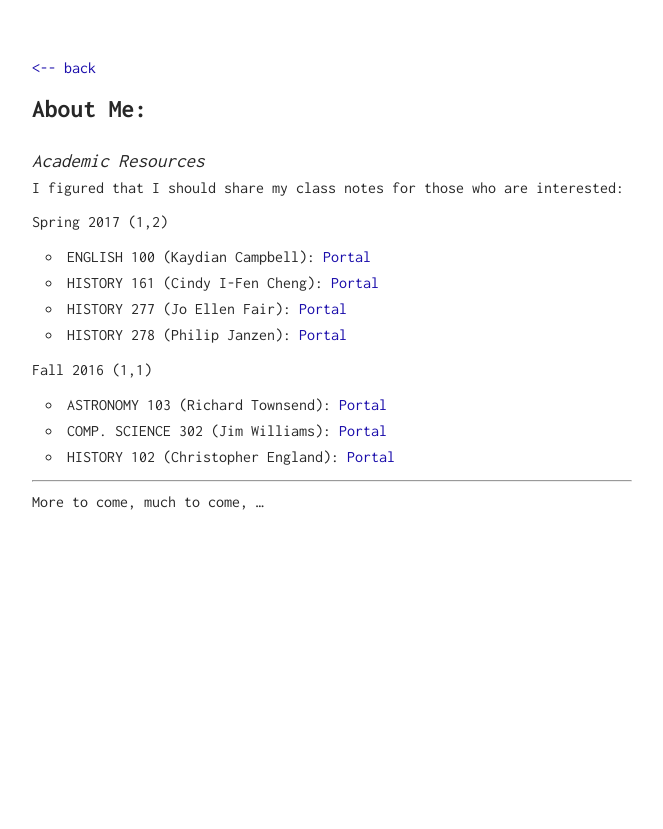
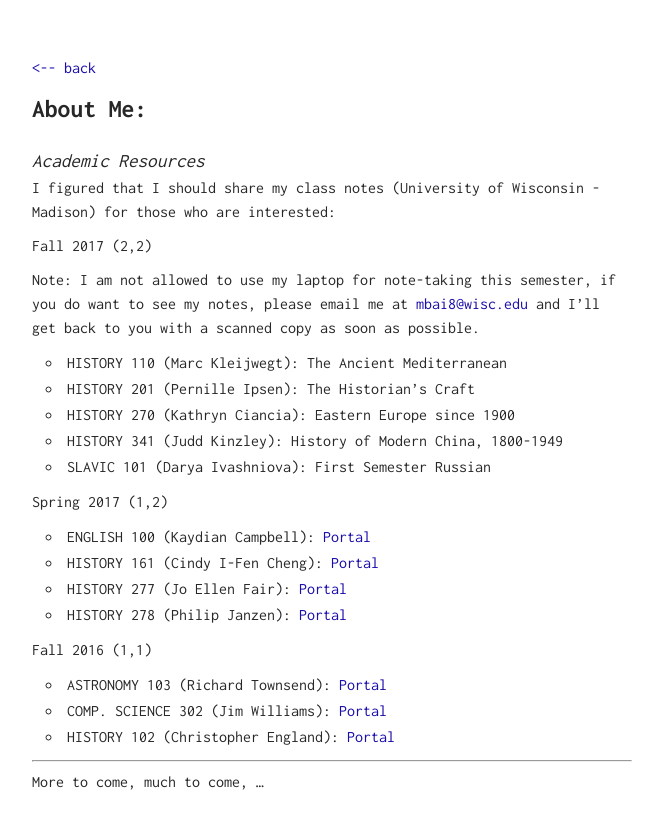
Before and after one commit to MingcongBai/MingcongBai.github.io, a Jekyll site: the page built from resources/index.md, in a window 1280 px wide. Shown: the top 829 px of the page, without its empty margins (308-971 px from the left). Built offline with Jekyll 4.4.1, drawn with Linux system fonts in a browser that asks for light colours; our own code applies the rules of GitHub Pages for plain Markdown files.

Commit message:
resources: year 2, semester 1 info

```diff
--- a/resources/index.md
+++ b/resources/index.md
@@ -5,7 +5,19 @@ layout: about
 Academic Resources
 ==================
 
-I figured that I should share my class notes for those who are interested:
+I figured that I should share my class notes (University of Wisconsin - Madison) for those who are interested:
+
+**Fall 2017 (2,2)**
+
+Note: I am not allowed to use my laptop for note-taking this semester, if you do want to see
+my notes, please email me at [mbai8@wisc.edu](mailto:mbai8@wisc.edu) and I'll get back to you
+with a scanned copy as soon as possible.
+
+- HISTORY 110 (Marc Kleijwegt): The Ancient Mediterranean
+- HISTORY 201 (Pernille Ipsen): The Historian's Craft
+- HISTORY 270 (Kathryn Ciancia): Eastern Europe since 1900
+- HISTORY 341 (Judd Kinzley): History of Modern China, 1800-1949
+- SLAVIC 101 (Darya Ivashniova): First Semester Russian
 
 **Spring 2017 (1,2)**
 
```
